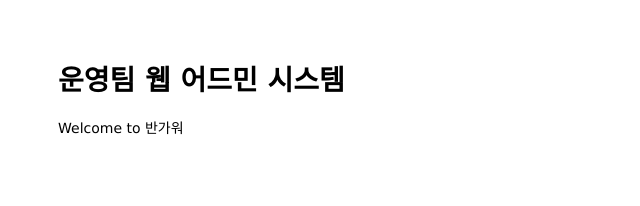
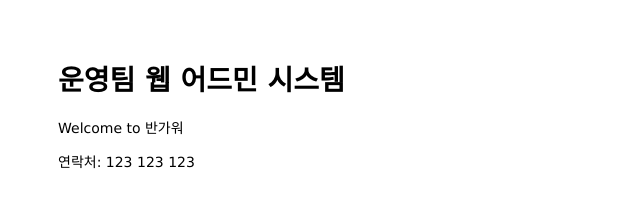
Before and after one commit to WithFortuna/mastering-git-github, a website: page public/index.html in a window 1280 px wide. Shown: the whole page, without its empty margins (0-640 px from the left). Drawn offline with Linux system fonts and the light colour scheme.

Commit message:
add footer to index.html file

```diff
--- a/public/index.html
+++ b/public/index.html
@@ -10,4 +10,8 @@
   <p>Welcome to 반가워</p>
 </body>
 
+<footer>
+  <p>연락처: 123 123 123</p>
+</footer>
+
 </html>
```
